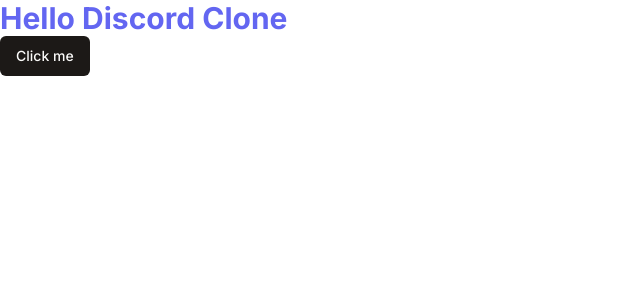
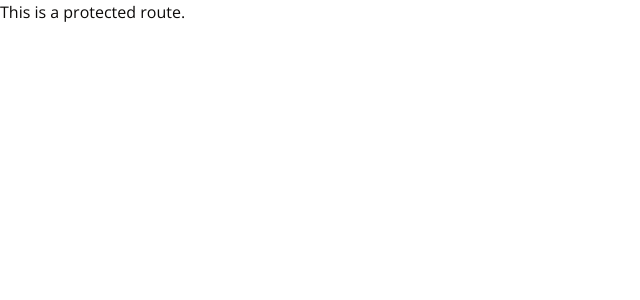
Before and after one commit to Barmantanmoy2211/discord-clone, a Next.js app: page / in a window 1280 px wide. Shown: the top 300 px of the page, without its empty margins (0-640 px from the left). Built offline with nearby package versions, Linux system fonts and the light colour scheme.

Commit message:
folder setup

```diff
--- /dev/null
+++ b/app/(auth)/layout.tsx
@@ -0,0 +1,9 @@
+const AuthLayout = ({children} : {children: React.ReactNode}) => {
+    return (
+        <div>
+            Children
+        </div>
+     );
+}
+
+export default AuthLayout;
--- /dev/null
+++ b/app/(main)/(routes)/page.tsx
@@ -0,0 +1,7 @@
+export default function Home() {
+  return (
+    <div>
+    This is a protected route.
+    </div>
+  )
+}
--- a/app/layout.tsx
+++ b/app/layout.tsx
@@ -1,11 +1,11 @@
 import './globals.css'
 import type { Metadata } from 'next'
-import { Inter } from 'next/font/google'
+import { Open_Sans } from 'next/font/google'
 
-const inter = Inter({ subsets: ['latin'] })
+const font = Open_Sans({ subsets: ['latin'] })
 
 export const metadata: Metadata = {
-  title: 'Create Next App',
+  title: 'Team Chat Application',
   description: 'Generated by create next app',
 }
 
@@ -16,7 +16,7 @@
 }) {
   return (
     <html lang="en">
-      <body className={inter.className}>{children}</body>
+      <body className={font.className}>{children}</body>
     </html>
   )
 }
--- a/app/page.tsx
+++ /dev/null
@@ -1,12 +0,0 @@
-import { Button } from "@/components/ui/button";
-
-export default function Home() {
-  return (
-    <div>
-    <p className='text-3xl font-bold text-indigo-500'>
-      Hello Discord Clone
-    </p>
-    <Button>Click me</Button>
-    </div>
-  )
-}
```
